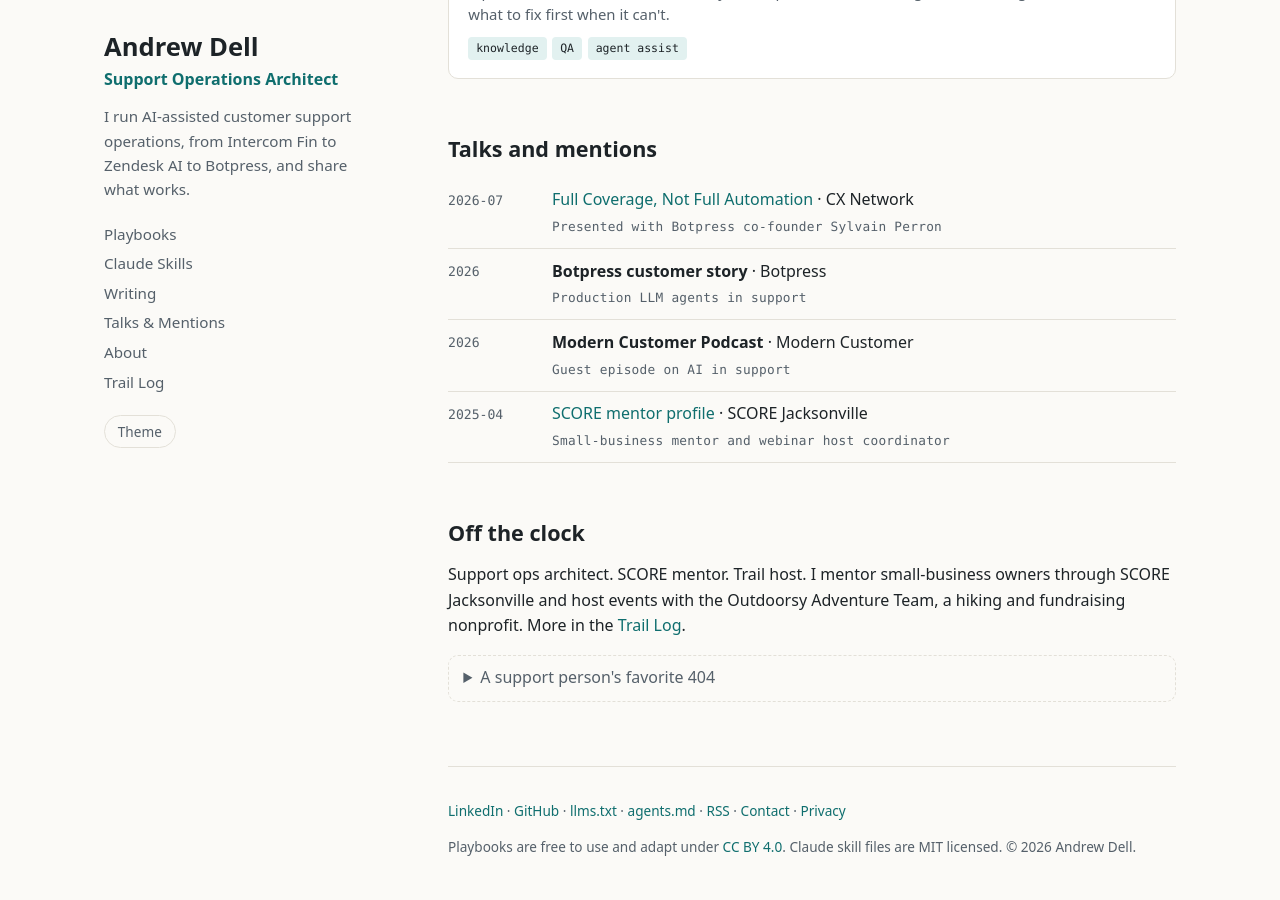
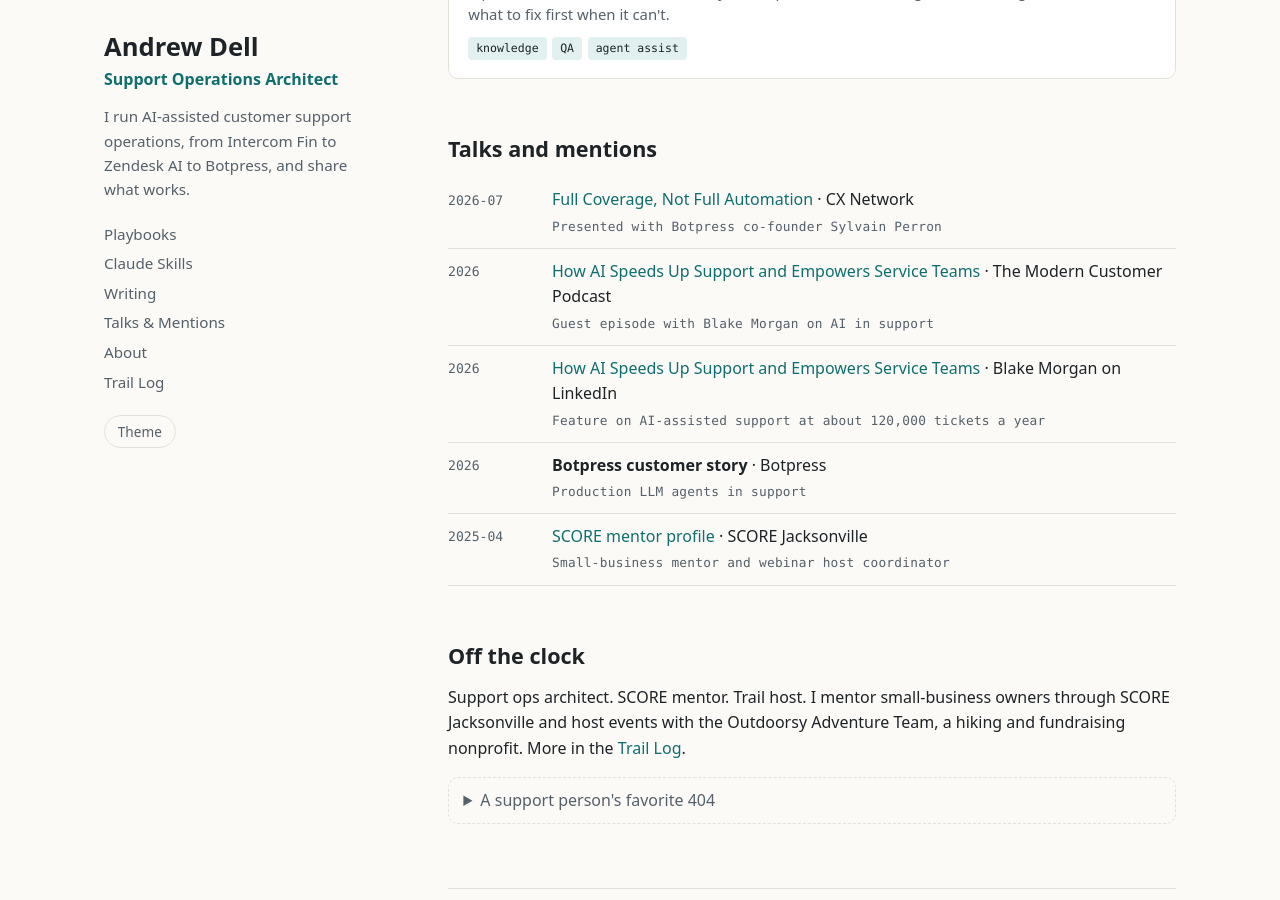
Before and after one commit to AndrewDell/andrewdell.github.io, a Jekyll site: the page built from index.html, in a window 1280 px wide and 900 px high, scrolled down 1426 px. Built offline with Jekyll 4.4.1, drawn with Linux system fonts in a browser that asks for light colours; some of the changed text lies outside the part shown.

Commit message:
Add Modern Customer podcast and Blake Morgan article; Botpress link pending
Co-Authored-By: Claude Opus 5.5 <noreply@anthropic.com>

```diff
--- a/_data/mentions.yml
+++ b/_data/mentions.yml
@@ -1,5 +1,7 @@
-# Past items only. Add url once the exact public link is confirmed; items without url render as text.
+# Past items only. Items without url render as text.
 - { date: 2026-07, kind: Webinar, title: "Full Coverage, Not Full Automation", host: "CX Network", detail: "Presented with Botpress co-founder Sylvain Perron", url: "https://www.cxnetwork.com/events-contact-centers/speakers/andrew-dell" }
-- { date: 2026, kind: Customer story, title: "Botpress customer story", host: "Botpress", detail: "Production LLM agents in support", url: "" }  # archived while being revised with Botpress; Andrew will send the new link
-- { date: 2026, kind: Podcast, title: "Modern Customer Podcast", host: "Modern Customer", detail: "Guest episode on AI in support", url: "" }
+- { date: 2026, kind: Podcast, title: "How AI Speeds Up Support and Empowers Service Teams", host: "The Modern Customer Podcast", detail: "Guest episode with Blake Morgan on AI in support", url: "https://youtu.be/ED99e5J2Aw4" }
+- { date: 2026, kind: Article, title: "How AI Speeds Up Support and Empowers Service Teams", host: "Blake Morgan on LinkedIn", detail: "Feature on AI-assisted support at about 120,000 tickets a year", url: "https://www.linkedin.com/pulse/how-ai-speeds-up-support-empowers-service-teams-blake-morgan-p2cec/" }
+# Botpress story is archived while being revised. When https://botpress.com/customers/super-dispatch returns 200, set url to it.
+- { date: 2026, kind: Customer story, title: "Botpress customer story", host: "Botpress", detail: "Production LLM agents in support", url: "" }
 - { date: 2025-04, kind: Volunteer, title: "SCORE mentor profile", host: "SCORE Jacksonville", detail: "Small-business mentor and webinar host coordinator", url: "https://www.score.org/fl/jacksonville/mentors/andrew-dell/" }
--- a/_data/profile.yml
+++ b/_data/profile.yml
@@ -10,6 +10,7 @@ links:
   github: https://github.com/AndrewDell
   score: https://www.score.org/fl/jacksonville/mentors/andrew-dell/
   cxnetwork: https://www.cxnetwork.com/events-contact-centers/speakers/andrew-dell
+  podcast: https://youtu.be/ED99e5J2Aw4
 at_a_glance:
   - { label: Role, value: "Support Operations Architect (since Oct 2023)" }
   - { label: Scale, value: "About 120,000 support tickets a year across chat, email, voice and self-serve" }
```
